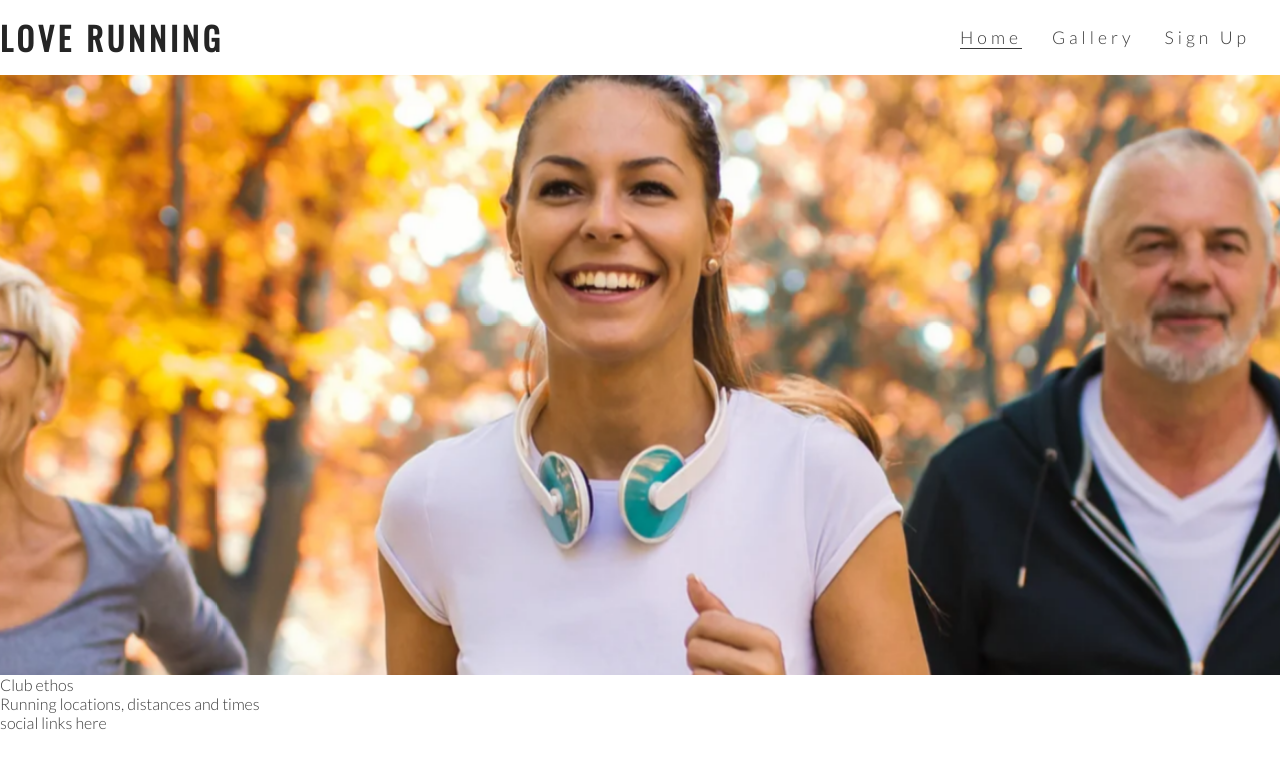
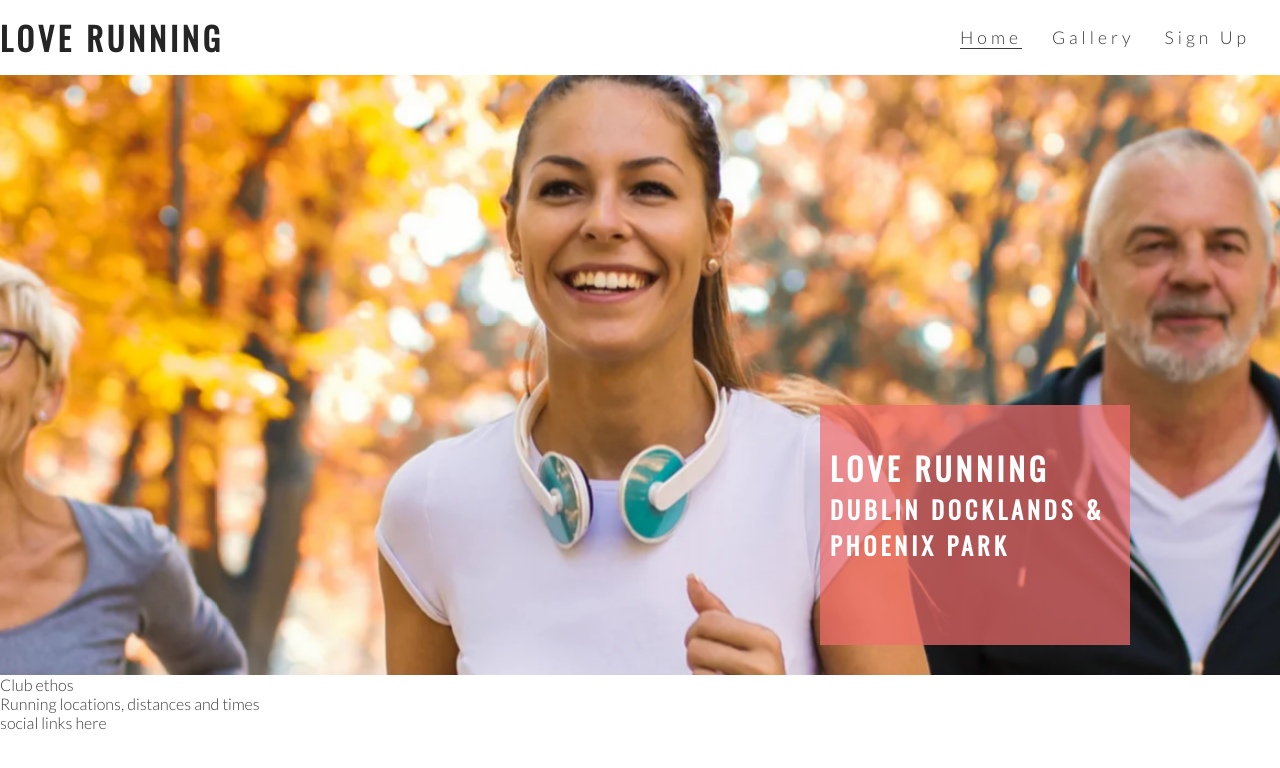
Before and after one commit to rocrill/Love-Running-project, a plain HTML site: page index.html in a window 1280 px wide. Drawn offline with nearby package versions, Linux system fonts and the light colour scheme.

Commit message:
add cover text and style

```diff
--- a/assets/css/style.css
+++ b/assets/css/style.css
@@ -57,6 +57,11 @@ h1, h2 {
     height: 600px;
     width: 100%;
     overflow: hidden;
+    position: relative;
+}
+
+#cover-text, #cover-text h2 {
+color: #fff;
 }
 
 #hero-image {
@@ -77,3 +82,23 @@ h1, h2 {
     transform: scale(1.1);
     }
 }
+
+#cover-text {
+    font-size: 130%;
+    font-family: Oswald, sans-serif;
+    text-transform: uppercase;
+    letter-spacing: 4px;
+
+    width: 300px;
+    height: 200px;
+
+    padding-top: 40px;
+    padding-left: 10px;
+
+    background-color: rgb(241, 109, 107, .7);
+
+    bottom: 30px;
+    right: 150px;
+
+    position: absolute;
+}
--- a/index.html
+++ b/index.html
@@ -31,6 +31,10 @@
     </header>
     <section id="hero-outer">
         <div id="hero-image"></div>
+        <div id="cover-text">
+            <h2>Love Running</h2>
+            <h3>Dublin Docklands & Phoenix Park</h3>
+        </div>
     </section>
     <section>
         Club ethos
```
